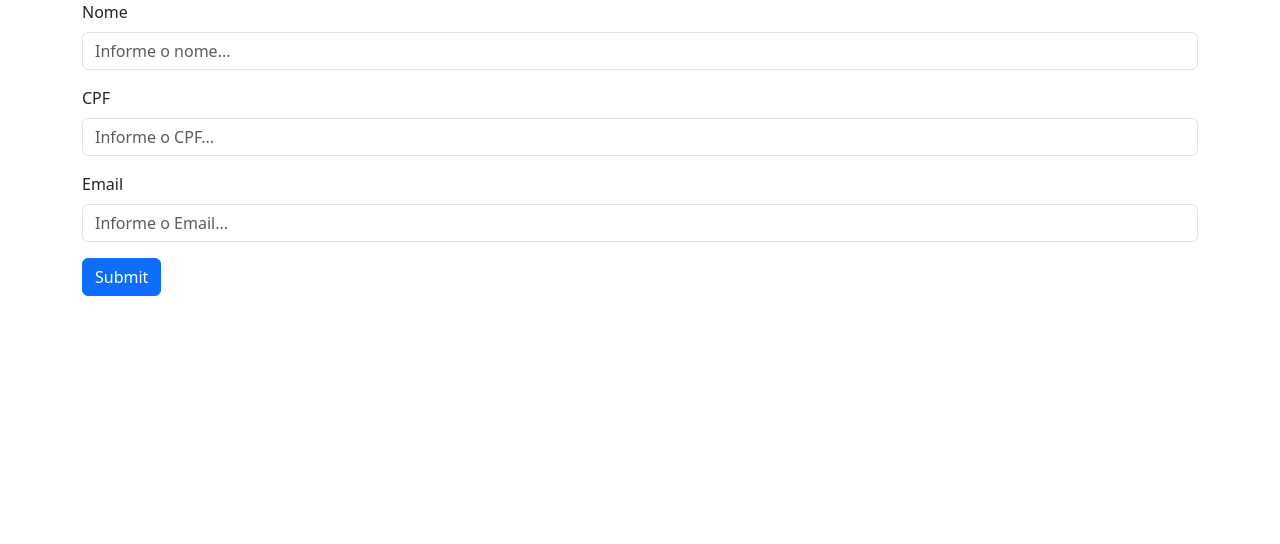
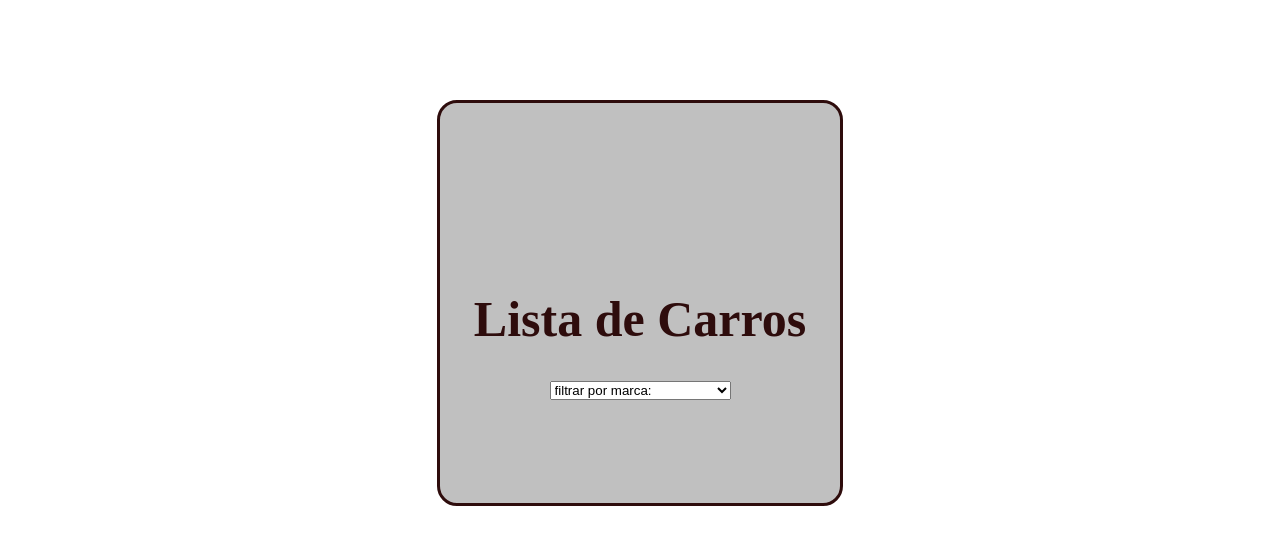
Before and after one commit to muryarth/serratec-react-g1-atividades, a React (Vite) app in the folder trabalho01/: page / in a window 1280 px wide. Shown: the top 544 px of the page. Built offline with nearby package versions, Linux system fonts and the light colour scheme.

Commit message:
feat: atividade 3

```diff
--- a/trabalho01/src/App.jsx
+++ b/trabalho01/src/App.jsx
@@ -1,12 +1,12 @@
 import { useState } from 'react'
-import Cadastro from "./components/Cadastro";
+import Carro from './components/Carro'
 
 function App() {
   const [count, setCount] = useState(0)
 
   return (
     <>
-      <Cadastro/>
+      <Carro/>
     </>
   )
 }
--- /dev/null
+++ b/trabalho01/src/components/Carro/index.jsx
@@ -0,0 +1,46 @@
+import React, { useState } from "react";
+import './style.css'
+
+function Index() {
+  const [carroSelecionado, setCarroSelecionado] = useState('');
+  const [modeloSelecionado, setModeloSelecionado] = useState('');
+
+  const Carros = [
+    { id: 1, marca: 'Toyota', modelo: 'Corolla' },
+    { id: 2, marca: 'Honda', modelo: 'Civic' },
+    { id: 3, marca: 'Ford', modelo: 'Mustang' },
+    { id: 4, marca: 'Chevrolet', modelo: 'Camaro' },
+    { id: 5, marca: 'Nissan', modelo: 'Skyline' },
+  ];
+
+  const handleCarroSelecionado = (event) => {
+    const marcaSelecionada = event.target.value;
+    const carroSelecionado = Carros.find(carro => carro.marca === marcaSelecionada);
+    setCarroSelecionado(carroSelecionado.marca);
+    setModeloSelecionado(carroSelecionado.modelo);
+  };
+
+  return (
+    <div className="containerGeral">
+    <div>
+      <h1>Lista de Carros</h1>
+      <select value={carroSelecionado} onChange={handleCarroSelecionado}>
+        <option value="">filtrar por marca: </option>
+        {Carros.map((carro) => (
+          <option key={carro.id} value={carro.marca}>
+            Filtrar por Marca:
+            {carro.marca}
+          </option>
+        ))}
+      </select>
+      {carroSelecionado && (
+        <div>
+          <p>{carroSelecionado} - {modeloSelecionado}</p>
+        </div>
+      )}
+    </div>
+      </div>
+  );
+}
+
+export default Index;
--- /dev/null
+++ b/trabalho01/src/components/Carro/style.css
@@ -0,0 +1,17 @@
+div{
+    display: flex;
+    justify-content: center;
+    flex-direction: column;
+    align-items: center;
+    margin-top: 50px;
+    font-size: 25px;
+    color: rgb(46, 12, 12);
+}
+
+.containerGeral{
+    background-color: silver;
+    border-radius: 20px;
+    border: solid rgb(46, 12, 12);
+    width: 400px;
+    height: 400px;
+}
```
